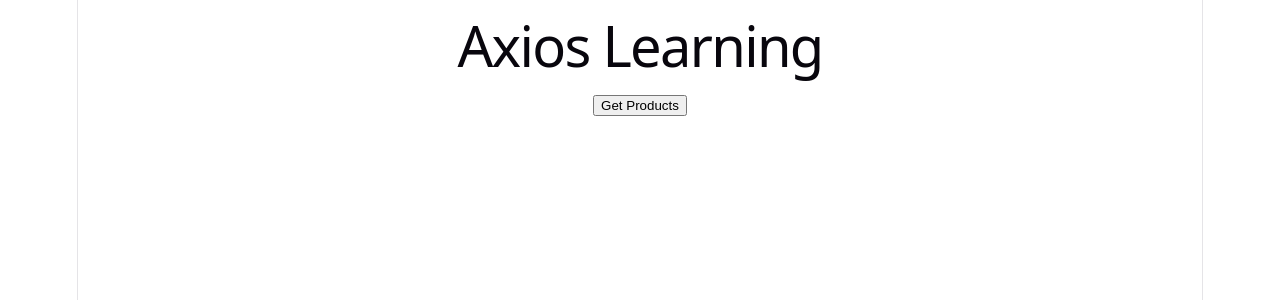
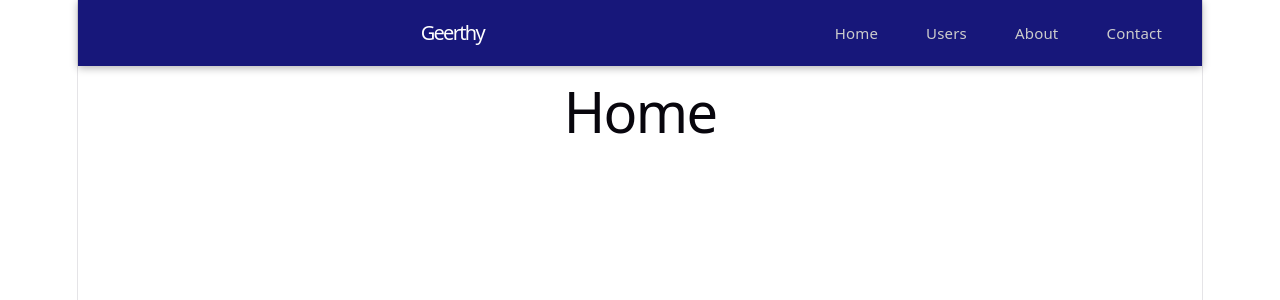
Before and after one commit to GeerthyRose12/react-learning, a React (Vite) app: page / in a window 1280 px wide. Shown: the top 300 px of the page. Built offline with nearby package versions, Linux system fonts and the light colour scheme.

Commit message:
routing concept completed

```diff
--- a/src/App.jsx
+++ b/src/App.jsx
@@ -100,30 +100,60 @@
 //   );
 // }
 
+// Axios Learning
 
-function App() {
-  const [products,setProducts] = useState([])
-  function getProducts(){
-    // axios.get('https://dummyjson.com/products')  ----->without service
+// function App() {
+//   const [products,setProducts] = useState([])
+//   function getProducts(){
+//     // axios.get('https://dummyjson.com/products')  ----->without service
 
-    // with service file
-    ProductAxiosApi.get('/products')
-    .then((response) => {
-      console.log(response.data);
-      setProducts(response.data.products)
-    })
-  }
-  return (
-    <div>
-      <h1>Axios Learning</h1>
-      {products.map((product)=>(
-        <li key={product.id}>{product.title}</li>
-      )
+//     // with service file
+//     ProductAxiosApi.get('/products')
+//     .then((response) => {
+//       console.log(response.data);
+//       setProducts(response.data.products)
+//     })
+//   }
+//   return (
+//     <div>
+//       <h1>Axios Learning</h1>
+//       {products.map((product)=>(
+//         <li key={product.id}>{product.title}</li>
+//       )
 
-      )}
-      <button onClick={getProducts}>Get Products</button>
-    </div>
-  )
+//       )}
+//       <button onClick={getProducts}>Get Products</button>
+//     </div>
+//   )
+// }
+
+
+// Router Learning
+import {BrowserRouter, Routes, Route} from "react-router-dom"
+import Home from "./pages/Home"
+import Users from "./pages/Users"
+import About from "./pages/About"
+import Contact from "./pages/Contact"
+import Navbar from "./components/Navbar"
+import User from "./pages/User"
+import Error from "./pages/Error"
+
+
+function App () {
+    return (
+        <BrowserRouter>
+        <Navbar />
+        <Routes>
+          <Route path="/" element={<Home />}/>
+          <Route path="/users" element={<Users />}/>
+          <Route path="/user/:username" element={<User />}/>
+          <Route path="/about" element={<About />}/>
+          <Route path="/contact" element={<Contact />}/>
+          <Route path="*" element={<Error />}/>
+        </Routes>
+        </BrowserRouter>
+    )
 }
 
+
 export default App;
--- /dev/null
+++ b/src/components/Navbar.css
@@ -0,0 +1,34 @@
+nav {
+    display: flex;
+    align-items: center;
+    gap: 24px;
+    padding: 14px 28px;
+    background: #17177a;
+    box-shadow: 0 2px 8px rgba(0, 0, 0, 0.3);
+}
+
+nav h1 {
+    margin: 0;
+    color: white;
+    font-size: 20px;
+    flex: 1;
+}
+
+nav a {
+    color: #ccc;
+    text-decoration: none;
+    font-size: 15px;
+    padding: 6px 12px;
+    border-radius: 6px;
+    transition: background 0.2s;
+}
+
+nav a:hover {
+    background: #2a2a2a;
+    color: white;
+}
+
+nav a.active {
+    background: #2a9d8f;
+    color: white;
+}
--- /dev/null
+++ b/src/components/Navbar.jsx
@@ -0,0 +1,17 @@
+import React from "react"
+import "./Navbar.css"
+import {Link} from "react-router-dom"
+
+const Navbar = () =>{
+    return (
+        <nav>
+            <h1>Geerthy</h1>
+            <Link to="/">Home</Link>
+            <Link to="/users">Users</Link>
+            <Link to="/about">About</Link>
+            <Link to="/contact">Contact</Link>
+        </nav>
+    )
+}
+
+export default Navbar;
--- /dev/null
+++ b/src/pages/About.jsx
@@ -0,0 +1,16 @@
+import React from "react"
+// import Navbar from "../components/Navbar"
+
+
+
+
+const About = () =>{
+    return (
+        <div>
+            {/* <Navbar /> */}
+            <h1>About</h1>
+        </div>
+    )
+};
+
+export default About;
--- /dev/null
+++ b/src/pages/Contact.jsx
@@ -0,0 +1,14 @@
+import React from "react"
+// import Navbar from "../components/Navbar"
+
+
+const Contact = () =>{
+    return (
+        <div>
+            {/* <Navbar /> */}
+            <h1>Contact</h1>
+        </div>
+    )
+};
+
+export default Contact;
--- /dev/null
+++ b/src/pages/Error.jsx
@@ -0,0 +1,11 @@
+import React from "react"
+
+const Error = () =>{
+    return (
+        <div>
+            <h1>404 - Page Not Found</h1>
+        </div>
+    )
+};
+
+export default Error;
--- /dev/null
+++ b/src/pages/Home.jsx
@@ -0,0 +1,14 @@
+import React from "react"
+// import Navbar from "../components/Navbar"
+
+
+const Home = () =>{
+    return (
+        <div>
+            {/* <Navbar /> */}
+            <h1>Home</h1>
+        </div>
+    )
+};
+
+export default Home;
--- /dev/null
+++ b/src/pages/User.jsx
@@ -0,0 +1,13 @@
+import React from "react"
+import {useParams} from "react-router-dom"
+
+const User = () =>{
+    const { username } = useParams();
+    return (
+        <div>
+            <h1>User: {username}</h1>
+        </div>
+    )
+};
+
+export default User;
--- /dev/null
+++ b/src/pages/Users.jsx
@@ -0,0 +1,15 @@
+import React from "react"
+// import Navbar from "../components/Navbar"
+
+
+
+const Users = () =>{
+    return (
+        <div>
+            {/* <Navbar /> */}
+            <h1>Users</h1>
+        </div>
+    )
+};
+
+export default Users;
```
